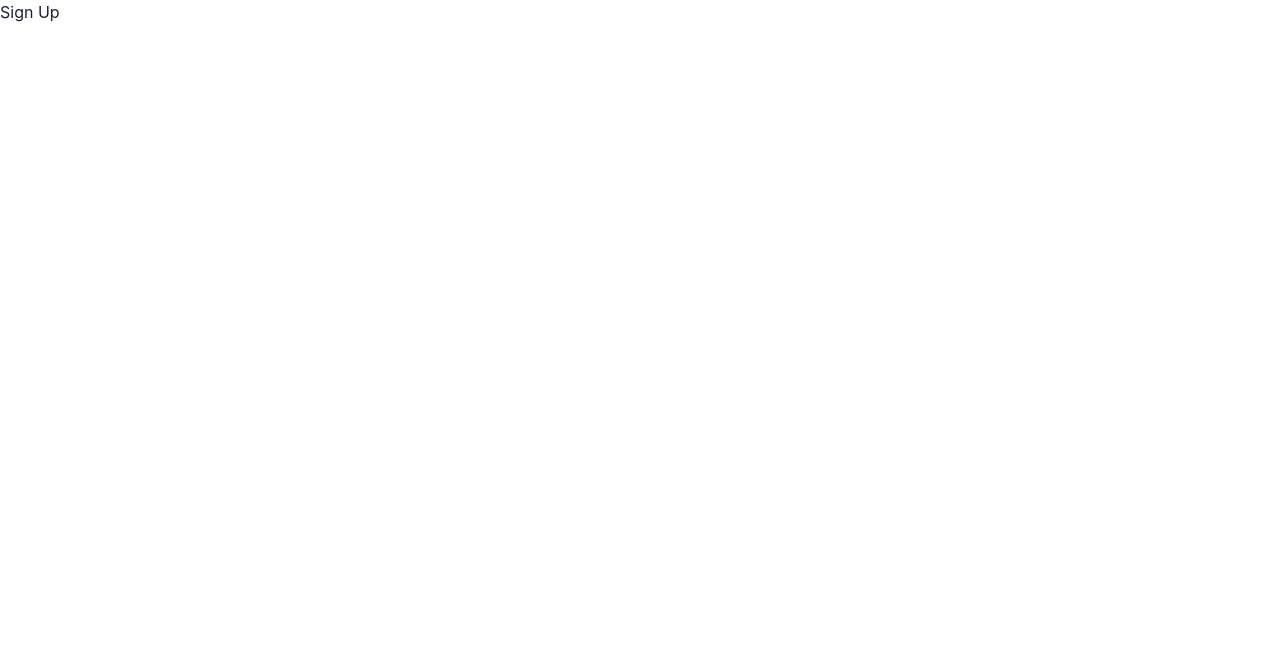
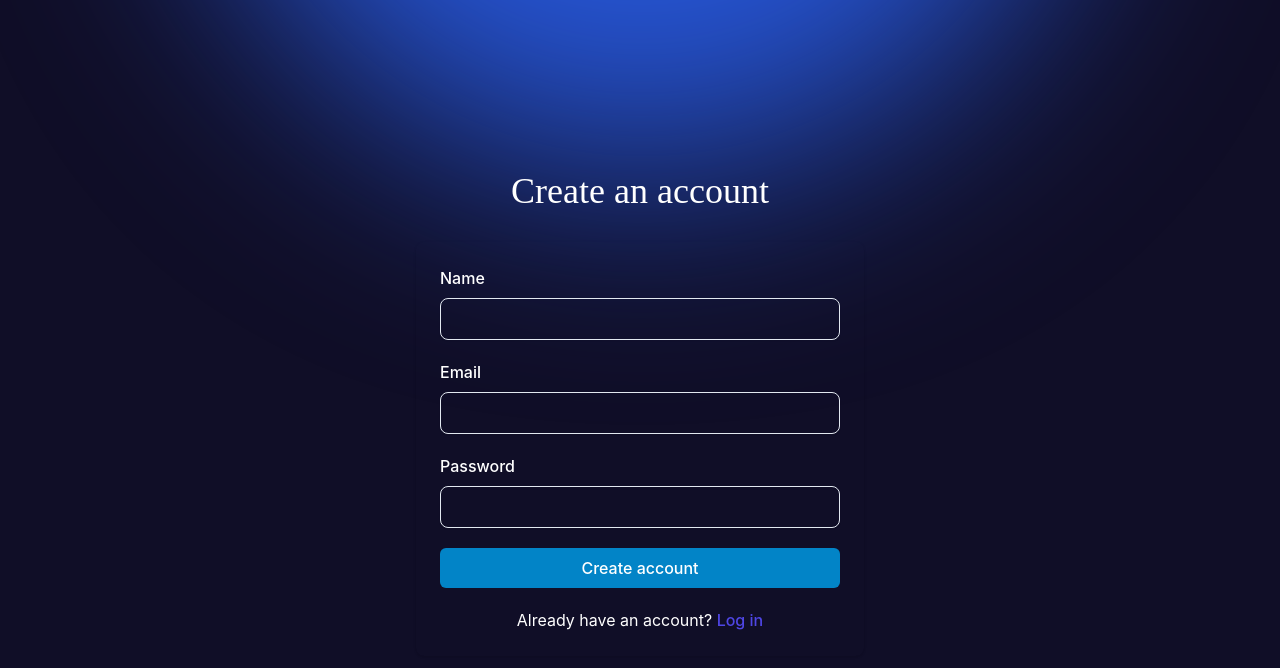
Before and after one commit to CrisTain333/chat-app, a React (Vite) app in the folder client/: page /auth/signup in a window 1280 px wide. Shown: the top 668 px of the page. Built offline with nearby package versions, Linux system fonts and the light colour scheme.

Commit message:
auth part completed

```diff
--- a/client/src/App.tsx
+++ b/client/src/App.tsx
@@ -1,7 +1,22 @@
 import { RouterProvider } from "react-router-dom";
 import { router } from "./router";
-
+import {
+  useAppDispatch,
+  useAppSelector,
+} from "./redux/hooks";
+import React from "react";
+import { getUser } from "./redux/feature/user/userSlice";
 const App = () => {
+  const { token } = useAppSelector((state) => state.auth);
+  const dispatch = useAppDispatch();
+  React.useEffect(() => {
+    const callMe = async () => {
+      if (token) {
+        await dispatch(getUser(token));
+      }
+    };
+    callMe();
+  }, []);
   return (
     <div className="">
       <RouterProvider router={router}></RouterProvider>
--- a/client/src/pages/auth/signin.tsx
+++ b/client/src/pages/auth/signin.tsx
@@ -85,7 +85,7 @@ const SignIn = () => {
                     textColor={"white"}
                     // textAlign={"center"}
                   >
-                    Log in to your account
+                    Hi 👋 Welcome Back
                   </Text>
                 </div>
               </div>
--- a/client/src/pages/auth/signup.tsx
+++ b/client/src/pages/auth/signup.tsx
@@ -1,8 +1,145 @@
+import { Box, Circle, Text } from "@chakra-ui/react";
+import { useRegisterUserMutation } from "../../redux/feature/user/userApi";
+import { Link, useNavigate } from "react-router-dom";
+import { toast } from "react-hot-toast";
+import SmallLoader from "../../components/Loader/SmallLoader";
+
 const SignUp = () => {
+  const [registerUser, { isLoading }] =
+    useRegisterUserMutation();
+
+  const navigate = useNavigate();
+
+  const handleSubmit = async (e: any): Promise<void> => {
+    e.preventDefault();
+    const form = e.target;
+
+    const name = form.name.value;
+    const email = form.email.value;
+    const password = form.password.value;
+
+    const data = {
+      name,
+      email,
+      password,
+    };
+    const result: any = await registerUser(data);
+    const { data: responseData, error } = result;
+    if (responseData?.statusCode === 200) {
+      toast.success(responseData?.message);
+      navigate("/auth/login");
+    }
+    if (error?.status === 400) {
+      toast.error(error?.data?.message);
+    }
+  };
   return (
-    <div>
-      <p>Sign Up</p>
-    </div>
+    <Box
+      position={"relative"}
+      bg={"#100E27"}
+      height={"100vh"}
+    >
+      <Circle
+        position={"absolute"}
+        zIndex={"1"}
+        left={"15%"}
+        top={"-730px"}
+        filter={"blur(110px)"}
+        size={"900px"}
+        bg="#2655D4"
+      />
+      <Box
+        width={"full"}
+        position={"absolute"}
+        zIndex={"2"}
+        color={"white"}
+      >
+        <main className="w-full h-screen flex flex-col items-center justify-center sm:px-4">
+          <div className="w-full space-y-6  sm:max-w-md">
+            <div className="text-center">
+              <div className="mt-5 space-y-2">
+                <Text
+                  fontFamily={"poppins"}
+                  fontSize={"4xl"}
+                  lineHeight={1.5}
+                  textColor={"white"}
+                  // textAlign={"center"}
+                >
+                  Create an account
+                </Text>
+              </div>
+            </div>
+            <div className=" shadow p-4 py-6 sm:p-6 sm:rounded-lg">
+              <form
+                onSubmit={handleSubmit}
+                className="space-y-5"
+              >
+                <div>
+                  <label className="font-medium">
+                    Name
+                  </label>
+                  <input
+                    type="text"
+                    name="name"
+                    required
+                    className="w-full mt-2 px-3 py-2 text-white bg-transparent outline-none border focus:border-indigo-600 shadow-sm rounded-lg"
+                  />
+                </div>
+                <div>
+                  <label className="font-medium">
+                    Email
+                  </label>
+                  <input
+                    name="email"
+                    type="email"
+                    required
+                    className="w-full mt-2 px-3 py-2 text-white bg-transparent outline-none border focus:border-indigo-600 shadow-sm rounded-lg"
+                  />
+                </div>
+                <div>
+                  <label className="font-medium">
+                    Password
+                  </label>
+                  <input
+                    type="password"
+                    name="password"
+                    required
+                    className="w-full mt-2 px-3 py-2 text-white bg-transparent outline-none border focus:border-indigo-600 shadow-sm rounded-lg"
+                  />
+                </div>
+                {/* {error && (
+                <p className="text-red-600 text-center">
+                  {error?.data?.message}
+                </p>
+              )} */}
+                <button
+                  className={`w-full px-4 py-2 text-white font-medium  rounded-md duration-150 bg-sky-600`}
+                  type="submit"
+                  disabled={isLoading}
+                >
+                  {isLoading ? (
+                    <SmallLoader />
+                  ) : (
+                    <>Create account </>
+                  )}
+                </button>
+              </form>
+              <div className="mt-5">
+                <p className="text-center">
+                  Already have an account?{" "}
+                  <Link
+                    to="/auth/login"
+                    className="font-medium text-indigo-600 hover:text-indigo-500"
+                  >
+                    Log in
+                  </Link>
+                </p>
+              </div>
+            </div>
+          </div>
+        </main>
+      </Box>
+    </Box>
   );
 };
 
```
